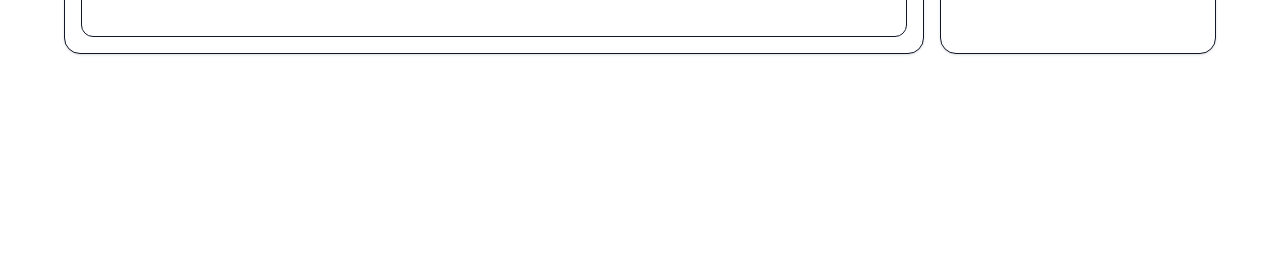
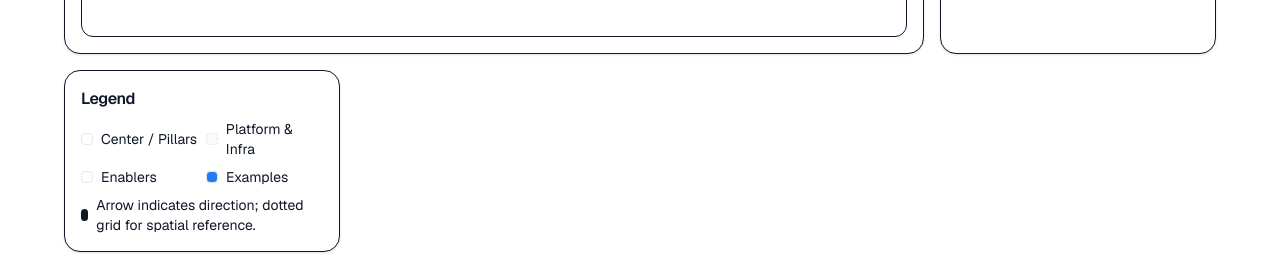
Before and after one commit to CryptoJym/utlyze-business-structure-site, a Next.js app: page / in a window 1280 px wide. Shown: the part 778-1051 px from the top of the page. Before the commit the page ends 856 px from the top, so only its background shows below. Built offline with nearby package versions, Linux system fonts and the light colour scheme.

Commit message:
ux: snap grid, zoom bounds, arrow markers, legend; apply same improvements to CRA map; clean build

```diff
--- a/components/visualizations/UtilizeEcosystem.tsx
+++ b/components/visualizations/UtilizeEcosystem.tsx
@@ -1,6 +1,6 @@
 "use client";
 import React, { useMemo, useState } from "react";
-import ReactFlow, { Background, Controls, MiniMap, BackgroundVariant, Position, type Node as FlowNode, type Edge as FlowEdge } from "reactflow";
+import ReactFlow, { Background, Controls, MiniMap, BackgroundVariant, Position, MarkerType, type Node as FlowNode, type Edge as FlowEdge } from "reactflow";
 import "reactflow/dist/style.css";
 import dagre from "dagre";
 import { Tabs, TabsList, TabsTrigger, TabsContent } from "@/components/ui/tabs";
@@ -254,6 +254,10 @@ export default function UtilizeEcosystem() {
                       edges={edges}
                       fitView
                       fitViewOptions={{ padding: 0.2 }}
+                      snapToGrid
+                      snapGrid={[16, 16]}
+                      minZoom={0.3}
+                      maxZoom={1.75}
                       defaultEdgeOptions={{
                         type: 'smoothstep',
                         style: { stroke: 'hsl(var(--foreground))', strokeOpacity: 0.75, strokeWidth: 1.75 },
@@ -261,6 +265,7 @@ export default function UtilizeEcosystem() {
                         labelBgStyle: { fill: 'hsl(var(--card))', fillOpacity: 0.92, stroke: 'hsl(var(--border))', strokeOpacity: 0.5 },
                         labelBgPadding: [6, 3],
                         labelBgBorderRadius: 6,
+                        markerEnd: { type: MarkerType.ArrowClosed, width: 18, height: 18 },
                       }}
                     >
                       <Background color="hsl(var(--muted))" variant={BackgroundVariant.Dots} gap={24} size={1} />
@@ -289,6 +294,21 @@ export default function UtilizeEcosystem() {
                   <div className="space-y-2 text-sm text-muted-foreground">
                     <p className="leading-snug">Overlays appear as edge labels when &quot;Show economics&quot; is enabled.</p>
                     <p className="leading-snug">Examples include <strong>Vuplicity/Vooplicity</strong> (Agentic CRA) and <strong>Veiled Resin</strong> (marketing via Creator of One).</p>
+                  </div>
+                </CardContent>
+              </Card>
+
+              <Card>
+                <CardHeader className="pb-2">
+                  <CardTitle className="text-base">Legend</CardTitle>
+                </CardHeader>
+                <CardContent>
+                  <div className="grid grid-cols-2 gap-2 text-sm">
+                    <div className="flex items-center gap-2"><span className="inline-block h-3 w-3 rounded" style={{ background: 'hsl(var(--card))', border: '1px solid hsl(var(--border))' }} /> Center / Pillars</div>
+                    <div className="flex items-center gap-2"><span className="inline-block h-3 w-3 rounded" style={{ background: 'hsl(var(--muted))', border: '1px dashed hsl(var(--border))' }} /> Platform & Infra</div>
+                    <div className="flex items-center gap-2"><span className="inline-block h-3 w-3 rounded" style={{ background: 'hsl(var(--background))', border: '1px solid hsl(var(--border))' }} /> Enablers</div>
+                    <div className="flex items-center gap-2"><span className="inline-block h-3 w-3 rounded" style={{ background: 'hsl(var(--accent))', border: '1px solid hsl(var(--border))' }} /> Examples</div>
+                    <div className="flex items-center gap-2 col-span-2"><span className="inline-block h-3 w-3 rounded bg-foreground" /> Arrow indicates direction; dotted grid for spatial reference.</div>
                   </div>
                 </CardContent>
               </Card>
@@ -392,6 +412,8 @@ export default function UtilizeEcosystem() {
                       nodes={craLayoutNodes}
                       edges={craLayoutEdges}
                       fitView
+                      minZoom={0.4}
+                      maxZoom={1.75}
                       fitViewOptions={{ padding: 0.2 }}
                       defaultEdgeOptions={{
                         type: 'smoothstep',
@@ -400,6 +422,7 @@ export default function UtilizeEcosystem() {
                         labelBgStyle: { fill: 'hsl(var(--card))', fillOpacity: 0.92, stroke: 'hsl(var(--border))', strokeOpacity: 0.5 },
                         labelBgPadding: [6, 3],
                         labelBgBorderRadius: 6,
+                        markerEnd: { type: MarkerType.ArrowClosed, width: 18, height: 18 },
                       }}
                     >
                       <Background color="hsl(var(--muted))" variant={BackgroundVariant.Dots} gap={24} size={1} />
```
